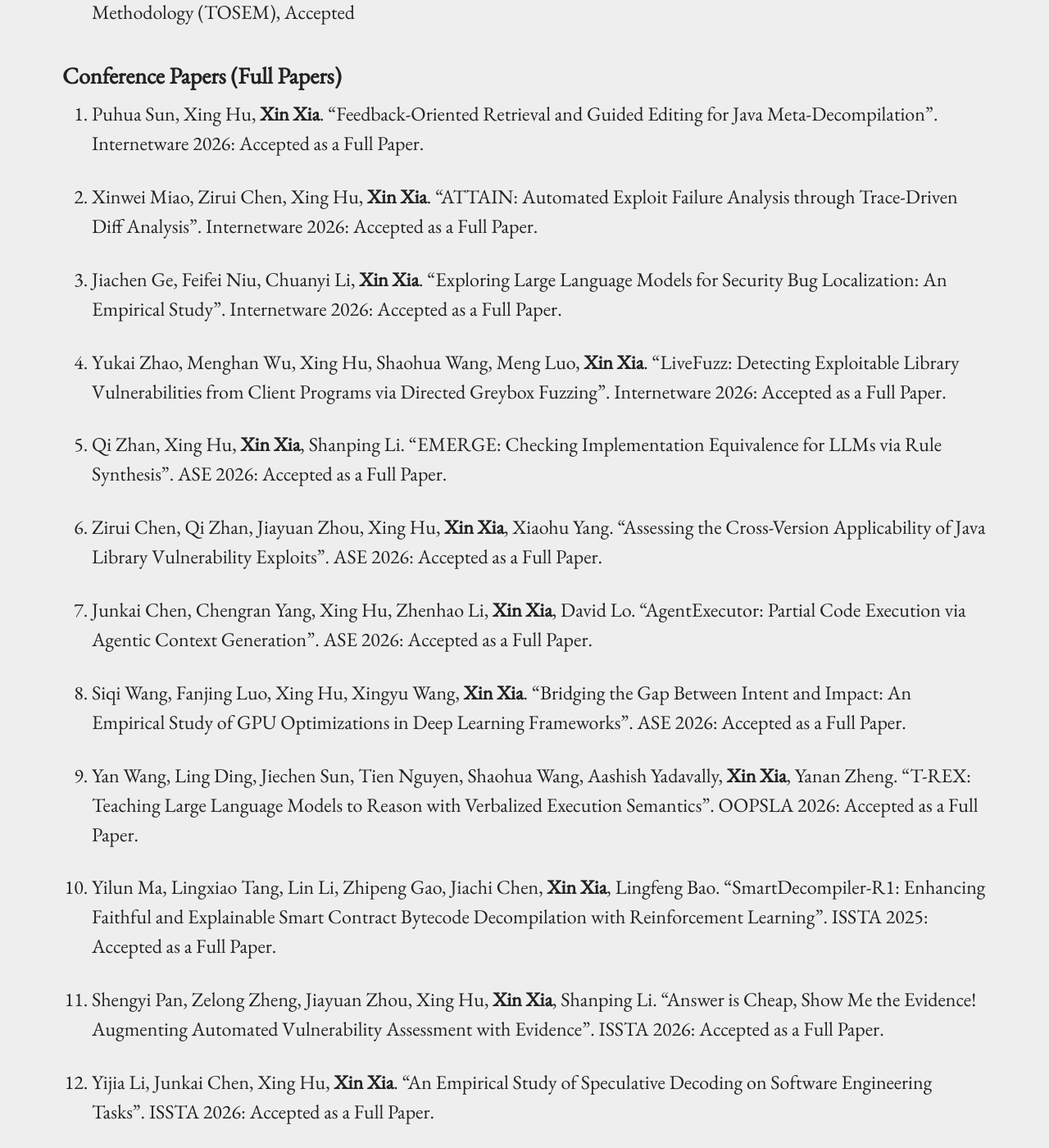
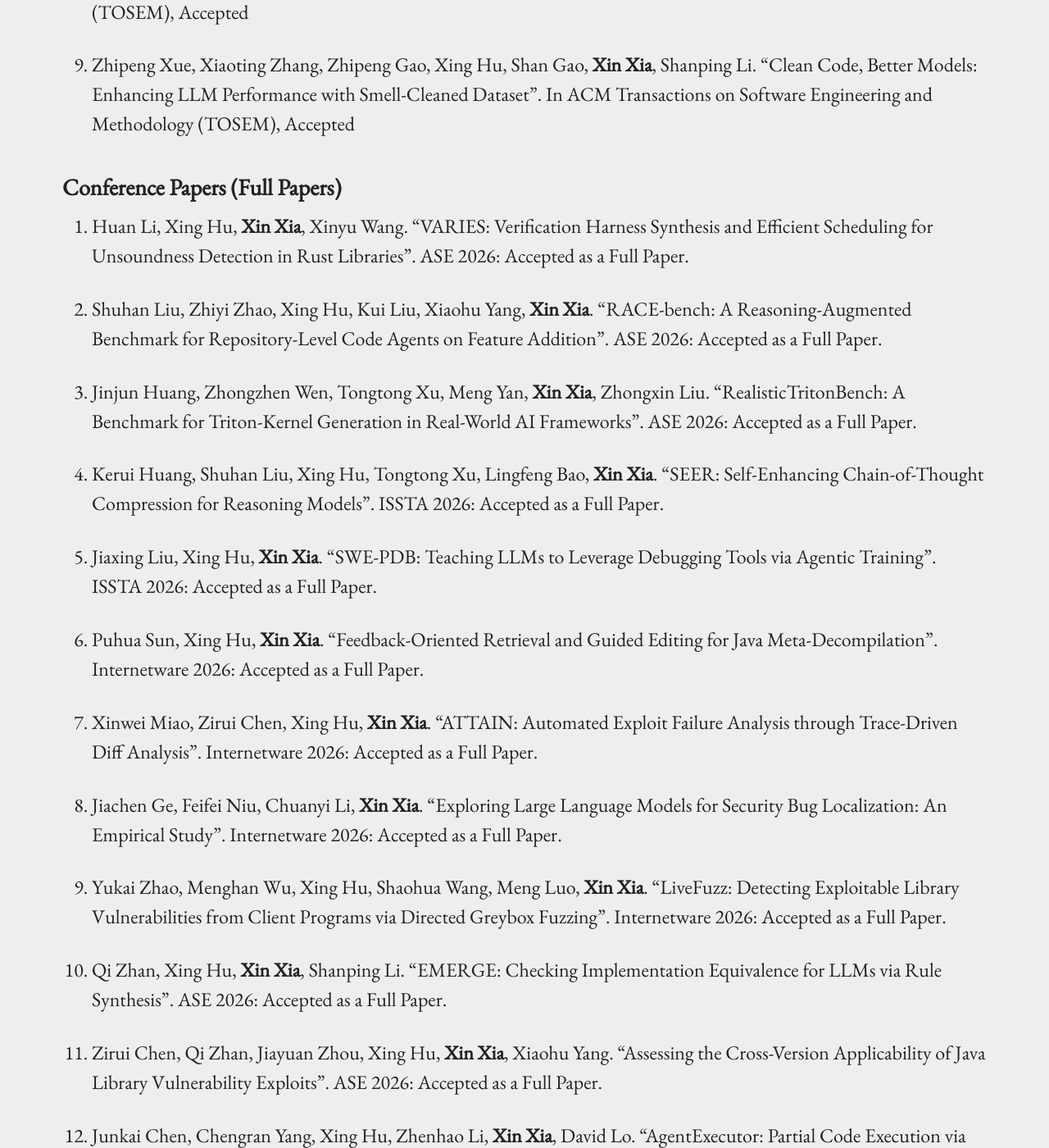
Before and after one commit to xin-xia/xin-xia.github.io, a Jekyll site: the page built from publication.md, in a window 1280 px wide and 1400 px high, scrolled down 1815 px. Shown: the whole window at 82% size. Built offline with Jekyll 4.4.1, drawn with Linux system fonts in a browser that asks for light colours; some of the changed text lies outside the part shown.

Commit message:
Update publication.md

```diff
--- a/publication.md
+++ b/publication.md
@@ -18,6 +18,8 @@ permalink: /publication/
 ## 2026
 
 ### Journal Papers
+
+159. Yukai Zhao, Shaohua Wang, Jue Wang, Xing Hu, <strong>Xin Xia</strong>. "Ensemble Fuzzing with Dynamic Resource Scheduling and Multidimensional Seed Evaluation”. In ACM Transactions on Software Engineering and Methodology (TOSEM), Accepted <br />
 
 158. Yulei Zhang, Yifan Yang, Zejun Zhang, Xiaoqian Li, Kui Liu, Zhenchang Xing, <strong>Xin Xia</strong>, Lingfeng Bao. "GUIGroup: Enabling Functional Layout Grouping with Multimodal Large Language Models".  IEEE Transactions on Software Engineering (TSE), Accepted <br />
 
@@ -36,6 +38,17 @@ permalink: /publication/
 151. Zhipeng Xue, Xiaoting Zhang, Zhipeng Gao, Xing Hu, Shan Gao, <strong>Xin Xia</strong>, Shanping Li. "Clean Code, Better Models: Enhancing LLM Performance with Smell-Cleaned Dataset". In ACM Transactions on Software Engineering and Methodology (TOSEM), Accepted <br />
 
 ### Conference Papers (Full Papers)
+
+232. Huan Li, Xing Hu, <strong>Xin Xia</strong>, Xinyu Wang.  "VARIES: Verification Harness Synthesis and Efficient Scheduling for Unsoundness Detection in Rust Libraries". ASE 2026: Accepted as a Full Paper.  <br/>
+
+231. Shuhan Liu, Zhiyi Zhao, Xing Hu, Kui Liu, Xiaohu Yang, <strong>Xin Xia</strong>.  "RACE-bench: A Reasoning-Augmented Benchmark for Repository-Level Code Agents on Feature Addition". ASE 2026: Accepted as a Full Paper.  <br/>
+
+230. Jinjun Huang, Zhongzhen Wen, Tongtong Xu, Meng Yan, <strong>Xin Xia</strong>, Zhongxin Liu. "RealisticTritonBench: A Benchmark for Triton-Kernel Generation in Real-World AI Frameworks". ASE 2026: Accepted as a Full Paper.  <br/>
+
+
+229. Kerui Huang, Shuhan Liu, Xing Hu, Tongtong Xu, Lingfeng Bao, <strong>Xin Xia</strong>. "SEER: Self-Enhancing Chain-of-Thought Compression for Reasoning Models". ISSTA 2026: Accepted as a Full Paper.  <br/>
+
+228. Jiaxing Liu, Xing Hu, <strong>Xin Xia</strong>. "SWE-PDB: Teaching LLMs to Leverage Debugging Tools via Agentic Training". ISSTA 2026: Accepted as a Full Paper.  <br/>
 
 227. Puhua Sun, Xing Hu, <strong>Xin Xia</strong>. "Feedback-Oriented Retrieval and Guided Editing for Java Meta-Decompilation".  Internetware 2026: Accepted as a Full Paper.  <br/>
 
@@ -59,7 +72,7 @@ permalink: /publication/
 
 219. Yan Wang, Ling Ding, Jiechen Sun, Tien Nguyen, Shaohua Wang, Aashish Yadavally, <strong>Xin Xia</strong>, Yanan Zheng. "T-REX: Teaching Large Language Models to Reason with Verbalized Execution Semantics". OOPSLA 2026: Accepted as a Full Paper.  <br/>
 
-218. Yilun Ma, Lingxiao Tang, Lin Li, Zhipeng Gao, Jiachi Chen, <strong>Xin Xia</strong>, Lingfeng Bao.  "SmartDecompiler-R1: Enhancing Faithful and Explainable Smart Contract Bytecode Decompilation with Reinforcement Learning". ISSTA 2025: Accepted as a Full Paper.  <br/>
+218. Yilun Ma, Lingxiao Tang, Lin Li, Zhipeng Gao, Jiachi Chen, <strong>Xin Xia</strong>, Lingfeng Bao.  "SmartDecompiler-R1: Enhancing Faithful and Explainable Smart Contract Bytecode Decompilation with Reinforcement Learning". ISSTA 2026: Accepted as a Full Paper.  <br/>
 
 
 
```
Also changed, not shown: other parts of publication.md (+2 -2 lines).
